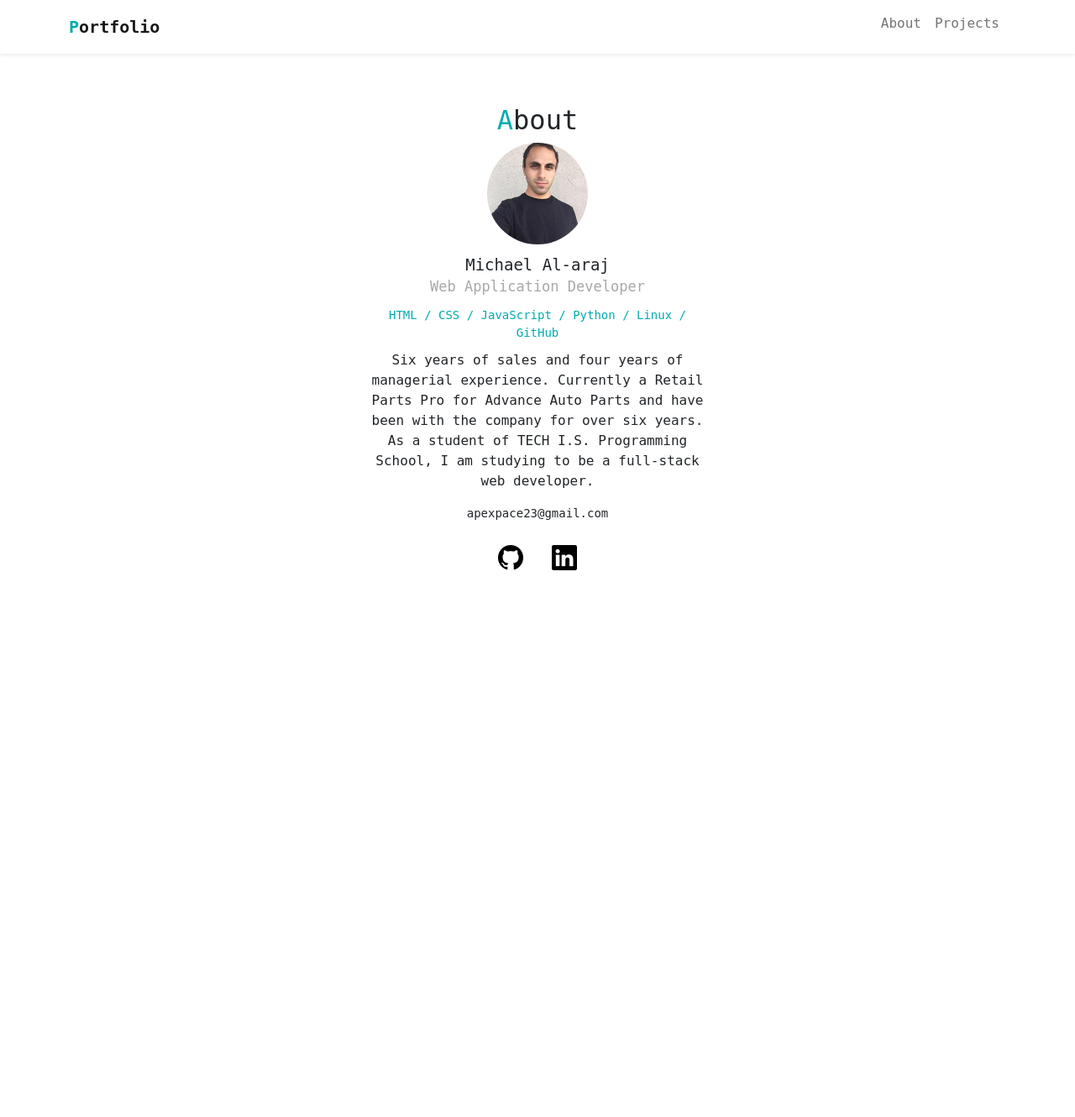
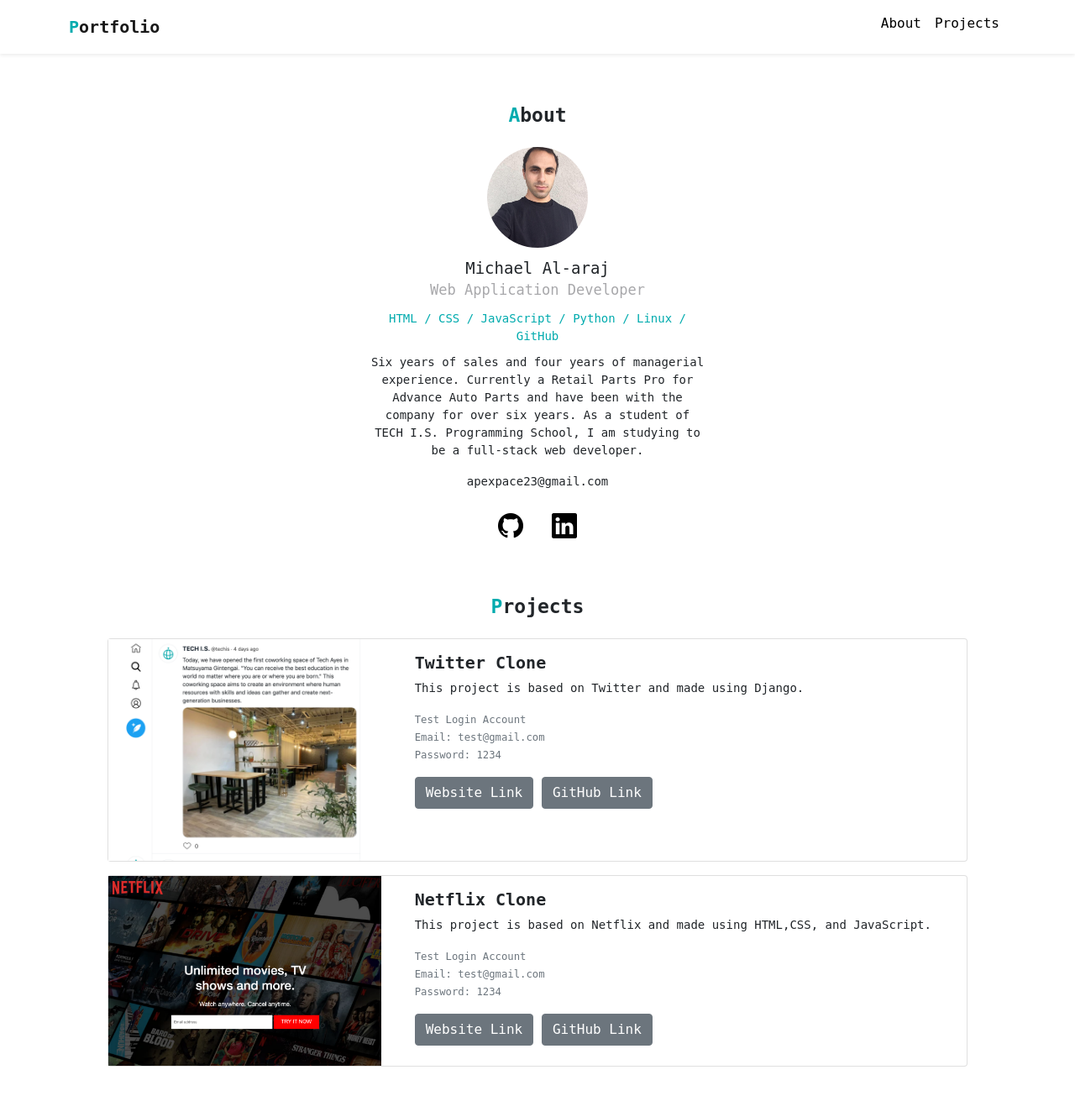
Before and after one commit to summeratmosphere/portfolio, a PHP site: page / in a window 1280 px wide. Shown: the whole page at 84% size. Before the commit the page ends 679 px from the top, so only its background shows below. Run offline with PHP 8.4, Linux system fonts and the light colour scheme; some libraries are stand-ins or nearby versions.

Commit message:
created the projects section, updated template design

```diff
--- a/index.html
+++ b/index.html
@@ -46,6 +46,57 @@
         <div class="icons">
           <a href="https://github.com/summeratmosphere"><i class="bi bi-github"></i></a>
           <a href="https://www.linkedin.com/in/michael-al-araj-77a53120b/"><i class="bi bi-linkedin ms-3"></i></a>
+        </div>
+</div>
+
+<div id="projects">
+    <h2><span class="font-primary">P</span>rojects</h2>
+
+    <div class="card mb-3">
+      <div class="row">
+        <div class="col-md-4">
+          <img src="img/project-twitter.png" alt="Twitter Project">
+        </div>
+        <div class="col-md-8">
+          <div class="card-body">
+            <h5 class="card-title">Twitter Clone</h5>
+            <p class="card-text">This project is based on Twitter and made using Django.</p>
+            <p class="card-text"><small class="text-muted">
+              Test Login Account <br>
+              Email: test@gmail.com <br>
+              Password: 1234
+            </small></p>
+            <a href="#" target="_blank" class="btn btn-secondary">Website Link</a>
+            <a href="#" target="_blank" class="btn btn-secondary">GitHub Link</a>
+          </div>
+        </div>
+      </div>
+    </div>
+
+    <div class="card mb-3">
+      <div class="row">
+        <div class="col-md-4">
+          <img src="img/project-netflix.png" alt="Netflix Project">
+        </div>
+        <div class="col-md-8">
+          <div class="card-body">
+            <h5 class="card-title">Netflix Clone</h5>
+            <p class="card-text">This project is based on Netflix and made using HTML,CSS, and JavaScript.</p>
+            <p class="card-text"><small class="text-muted">
+              Test Login Account <br>
+              Email: test@gmail.com <br>
+              Password: 1234
+            </small></p>
+            <a href="#" target="_blank" class="btn btn-secondary">Website Link</a>
+            <a href="#" target="_blank" class="btn btn-secondary">GitHub Link</a>
+          </div>
+        </div>
+      </div>
+    </div>
+
+</div>
+
+
     <script src="https://code.jquery.com/jquery-3.5.1.slim.min.js" integrity="sha384-DfXdz2htPH0lsSSs5nCTpuj/zy4C+OGpamoFVy38MVBnE+IbbVYUew+OrCXaRkfj" crossorigin="anonymous"></script>
     <script src="https://cdn.jsdelivr.net/npm/bootstrap@5.0.0-beta3/dist/js/bootstrap.bundle.min.js" integrity="sha384-JEW9xMcG8R+pH31jmWH6WWP0WintQrMb4s7ZOdauHnUtxwoG2vI5DkLtS3qm9Ekf" crossorigin="anonymous"></script>
 </body>
--- a/style.css
+++ b/style.css
@@ -15,6 +15,20 @@ body {
 .title-icon{
     font-size: 20px;
     font-weight: bold;
+}
+
+p{
+    font-size: 14px;
+}
+
+h2{
+    font-weight: bold;
+    font-size: 23px;
+    margin-bottom: 23px;
+}
+
+a.font-black{
+    color:#000 !important;
 }
 
 /****************
@@ -65,3 +79,27 @@ ABOUT
 #about .icons a{
     color:#000;
 }
+
+
+/***********************
+
+PROJECTS
+
+***********************/
+
+#projects{
+    margin:60px auto;
+    width: 80%
+}
+
+#projects h2{
+    text-align: center;
+}
+
+#projects .card img{
+    width:100%;
+}
+
+#projects .card-title{
+    font-weight: bold;
+}
```
